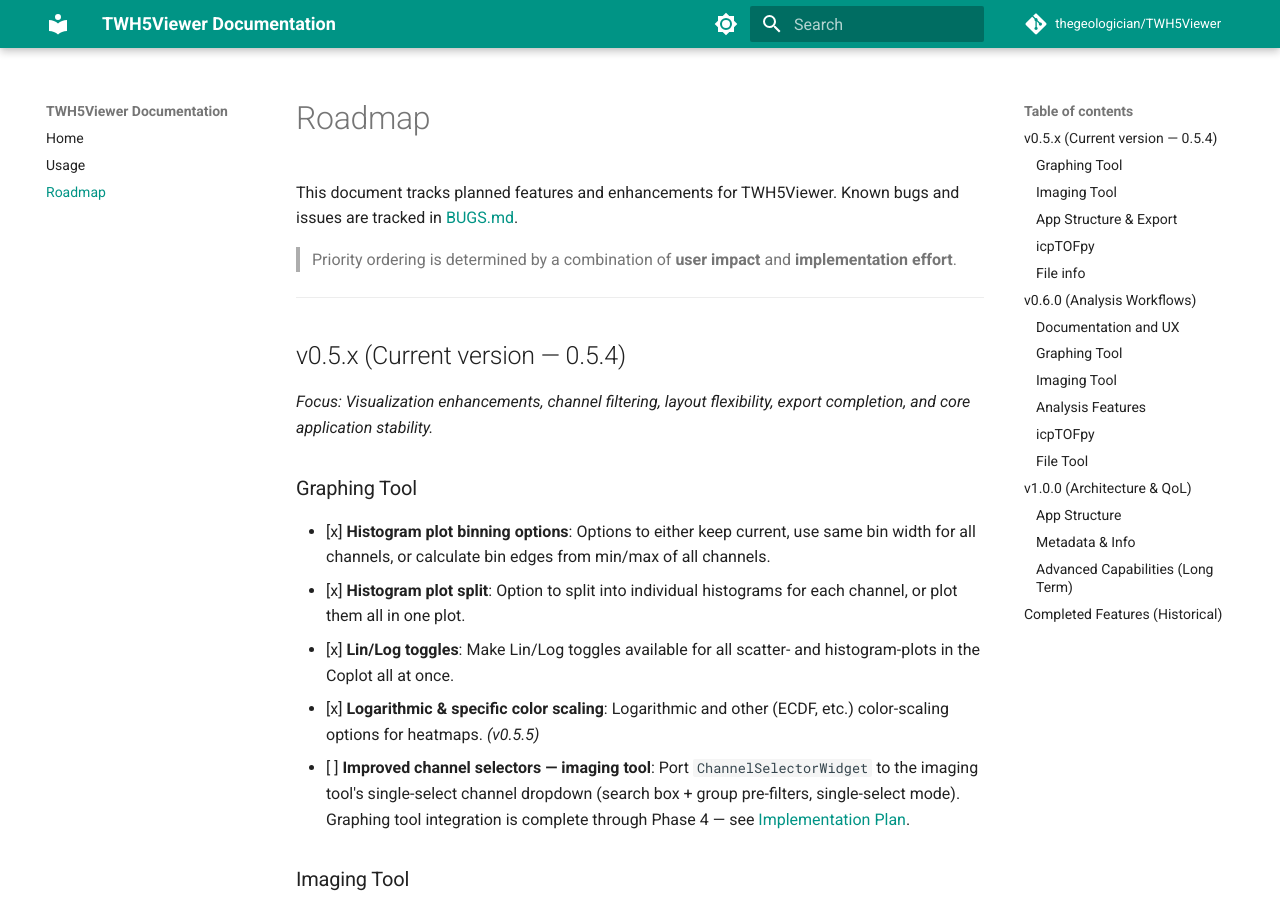
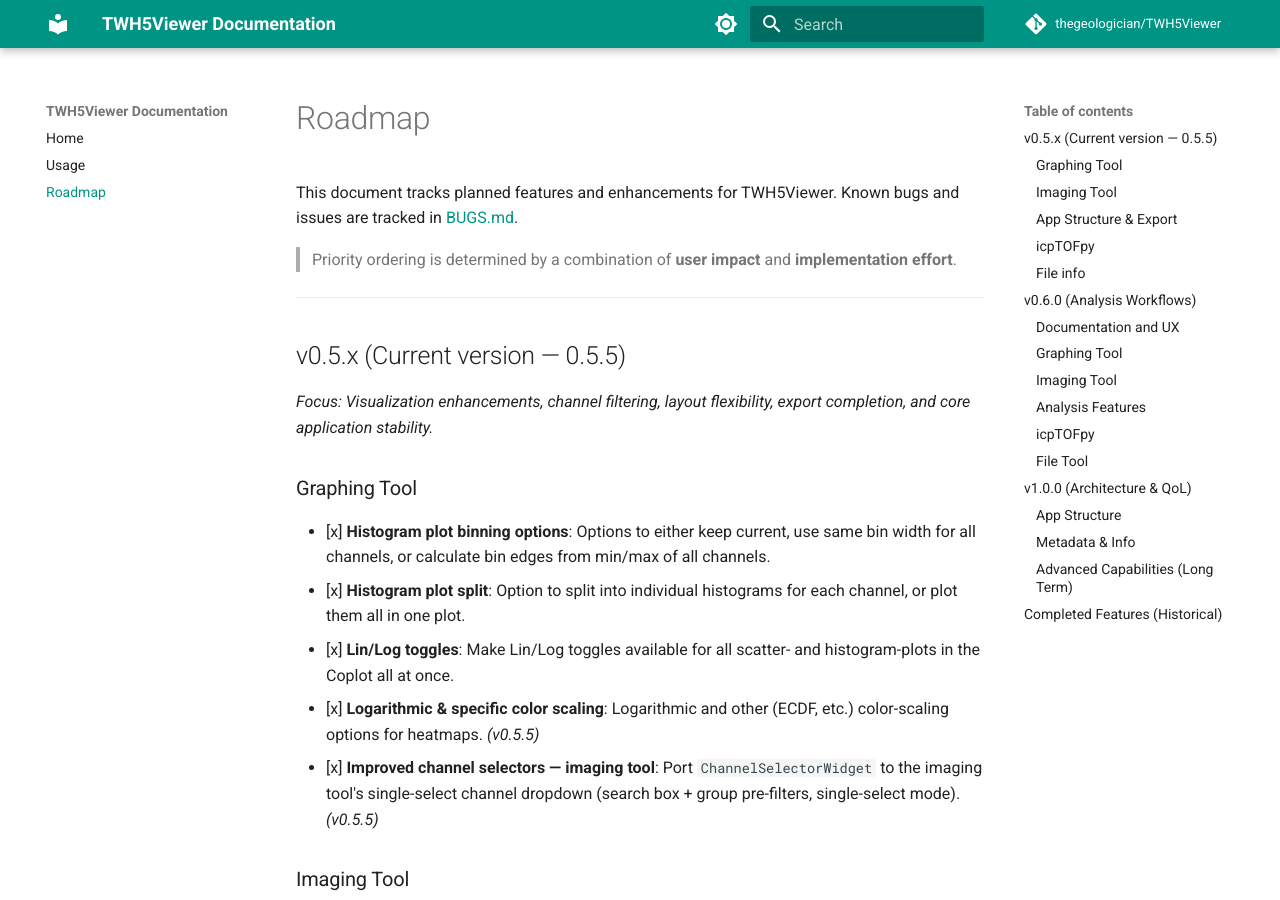
Before and after one commit to thegeologician/TWH5Viewer, an MkDocs documentation site: the page built from docs/ROADMAP.md, in a window 1280 px wide and 900 px high. Built offline with MkDocs 1.6.1 and Material for MkDocs 9.7.7, drawn with Linux system fonts in a browser that asks for light colours; comment, search, counter and statistics services are not loaded.

```diff
--- a/docs/ROADMAP.md
+++ b/docs/ROADMAP.md
@@ -7,7 +7,7 @@ Known bugs and issues are tracked in [BUGS.md](BUGS.md).
 
 ---
 
-## v0.5.x (Current version — 0.5.4)
+## v0.5.x (Current version — 0.5.5)
 *Focus: Visualization enhancements, channel filtering, layout flexibility, export completion, and core application stability.*
 
 ### Graphing Tool
@@ -15,7 +15,7 @@ Known bugs and issues are tracked in [BUGS.md](BUGS.md).
 - [x] **Histogram plot split**: Option to split into individual histograms for each channel, or plot them all in one plot.
 - [x] **Lin/Log toggles**: Make Lin/Log toggles available for all scatter- and histogram-plots in the Coplot all at once.
 - [x] **Logarithmic & specific color scaling**: Logarithmic and other (ECDF, etc.) color-scaling options for heatmaps. *(v0.5.5)*
-- [ ] **Improved channel selectors — imaging tool**: Port `ChannelSelectorWidget` to the imaging tool's single-select channel dropdown (search box + group pre-filters, single-select mode). Graphing tool integration is complete through Phase 4 — see [Implementation Plan](implementation_plan_channel_selector.md).
+- [x] **Improved channel selectors — imaging tool**: Port `ChannelSelectorWidget` to the imaging tool's single-select channel dropdown (search box + group pre-filters, single-select mode). *(v0.5.5)*
 
 
 ### Imaging Tool
```
Also changed, not shown: CHANGELOG.md (+5 -3 lines).
